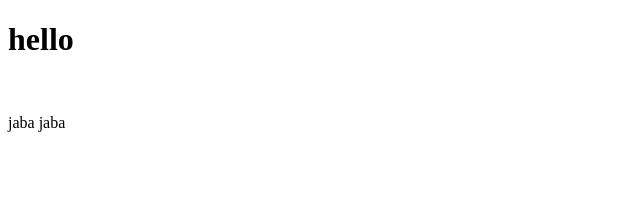
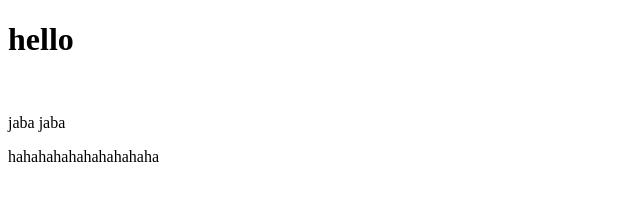
Before and after one commit to naseebmohamed/datewithgit-sample, a plain HTML site: page index.html in a window 1280 px wide. Shown: the whole page, without its empty margins (0-640 px from the left). Drawn offline with Linux system fonts and the light colour scheme.

Commit message:
index modified

```diff
--- a/index.html
+++ b/index.html
@@ -8,5 +8,6 @@
 <body>
     <h1>hello</h1><br>
     <p>jaba jaba</p>
+      <p>hahahahahahahahahaha</p>
 </body>
 </html>
```
